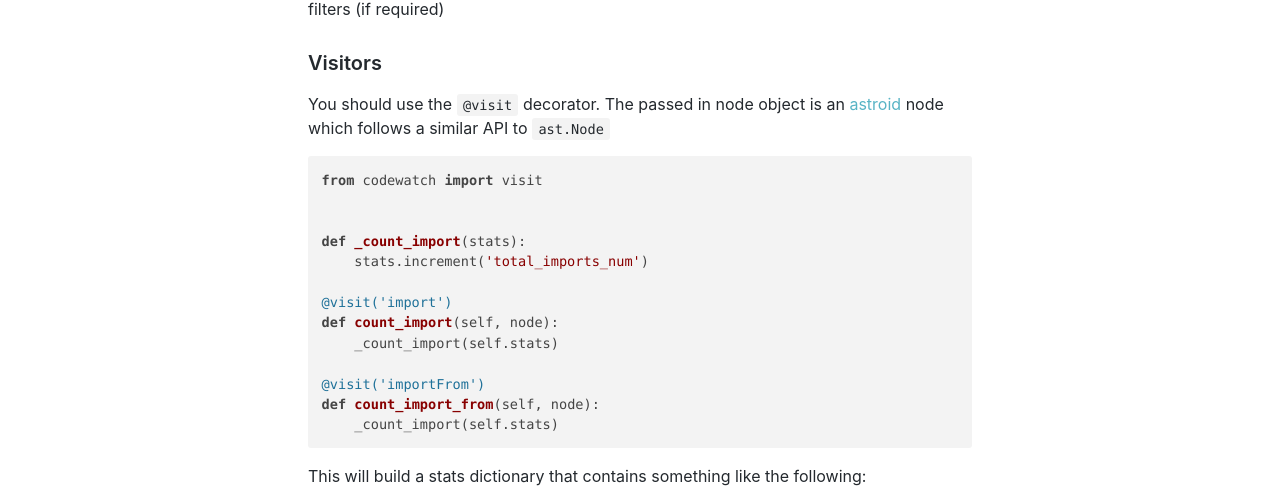
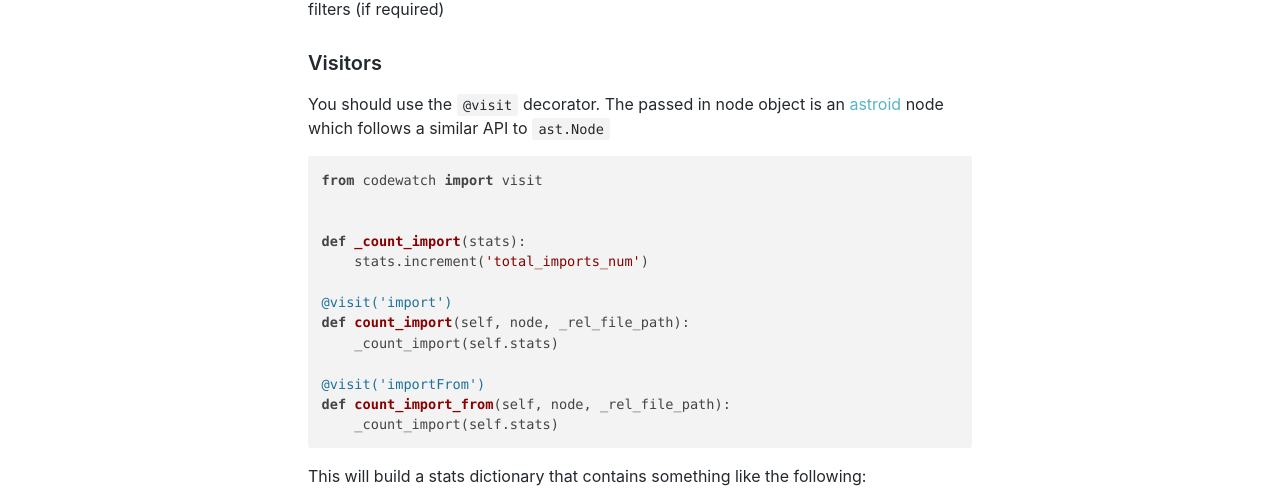
Before and after one commit to tophat/codewatch, a plain HTML site: page docs/usage.html in a window 1280 px wide. Shown: the part 221-722 px from the top of the page. Drawn offline with nearby package versions, Linux system fonts and the light colour scheme.

Commit message:
Deploy website
Deploy website version based on ccb6c3ba2a6cb54a20860ce4fbe59f36a904a956

```diff
--- a/docs/usage.html
+++ b/docs/usage.html
@@ -47,11 +47,11 @@ The passed in node object is an <a href="https://astroid.readthedocs.io/en/lates
     stats.increment(<span class="hljs-string">'total_imports_num'</span>)
 
 <span class="hljs-meta">@visit('import')</span>
-<span class="hljs-function"><span class="hljs-keyword">def</span> <span class="hljs-title">count_import</span><span class="hljs-params">(self, node)</span>:</span>
+<span class="hljs-function"><span class="hljs-keyword">def</span> <span class="hljs-title">count_import</span><span class="hljs-params">(self, node, _rel_file_path)</span>:</span>
     _count_import(self.stats)
 
 <span class="hljs-meta">@visit('importFrom')</span>
-<span class="hljs-function"><span class="hljs-keyword">def</span> <span class="hljs-title">count_import_from</span><span class="hljs-params">(self, node)</span>:</span>
+<span class="hljs-function"><span class="hljs-keyword">def</span> <span class="hljs-title">count_import_from</span><span class="hljs-params">(self, node, _rel_file_path)</span>:</span>
     _count_import(self.stats)
 </code></pre>
 <p>This will build a stats dictionary that contains something like the following:</p>
```
Also changed, not shown: docs/usage/index.html (+2 -2 lines).
